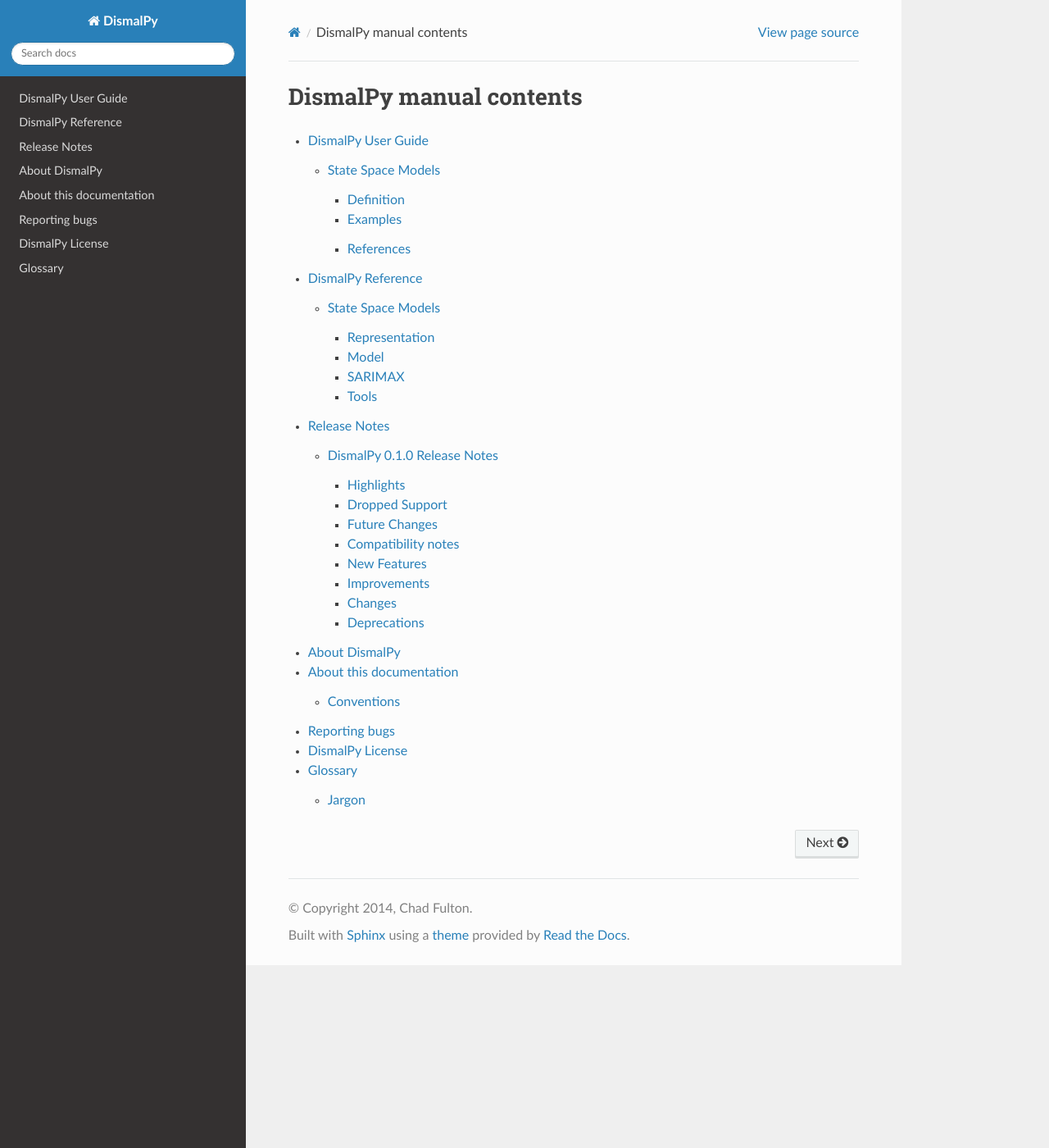
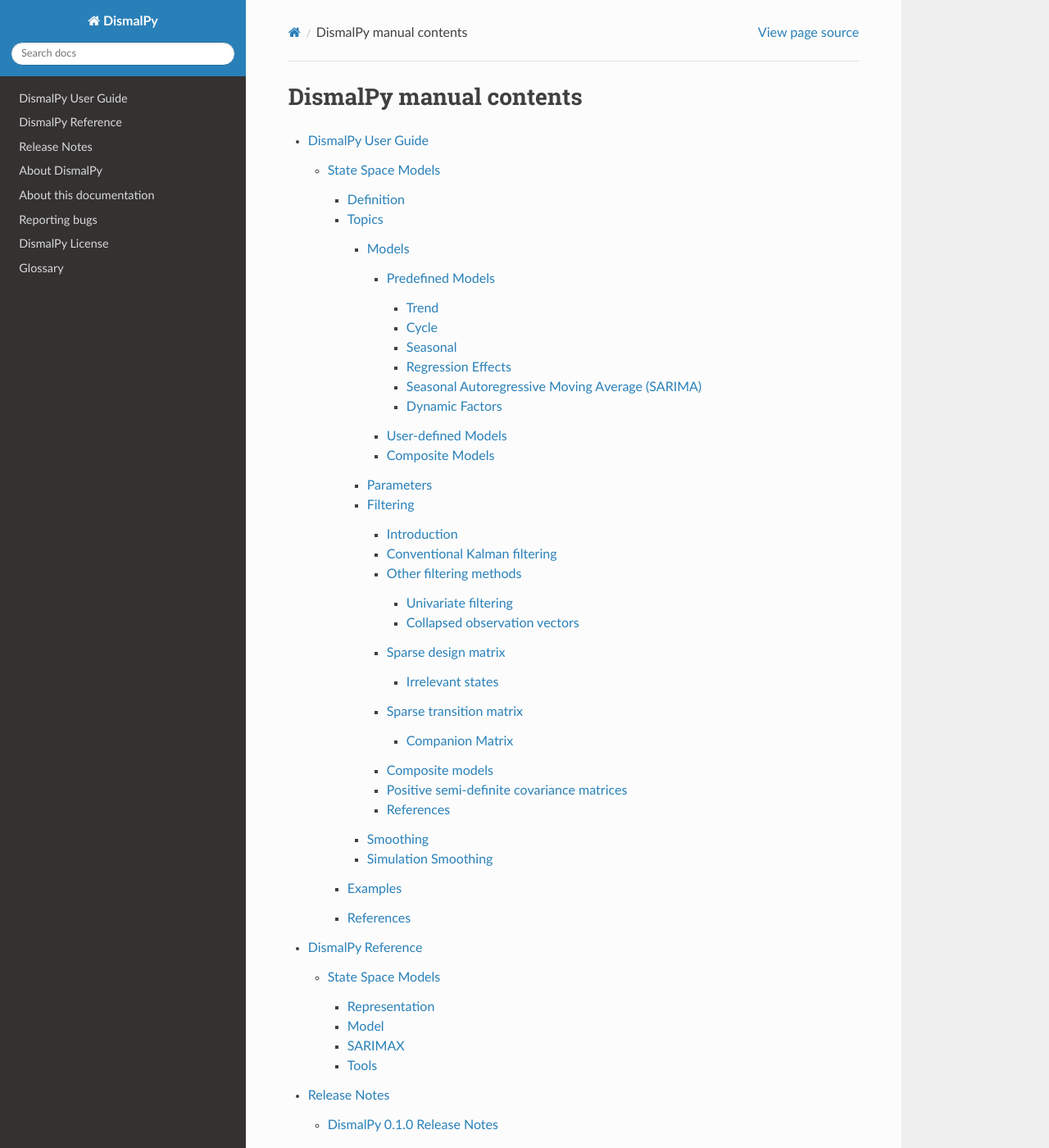
Before and after one commit to dismalpy/dismalpy, a Sphinx documentation site: the page built from doc/source/contents.rst, in a window 1280 px wide and 1400 px high. Shown: the whole window at 82% size. Built offline with Sphinx 7.4.7 and the Read the Docs theme 2.0.0, drawn with Linux system fonts in a browser that asks for light colours; pages that are not in the unit, such as notebooks, are missing from menus; the version number could not be read and is left out.

Commit message:
DOC: Stubs for expanded SSM documentation.

```diff
--- a/doc/source/user/ssm.rst
+++ b/doc/source/user/ssm.rst
@@ -51,6 +51,18 @@
 example, :math:`Z_t = Z_{t+1} ~ \forall ~ t`), its last dimension may
 be of size :math:`1` rather than size `nobs`.
 
+Topics
+------
+
+.. toctree::
+   :maxdepth: 2
+
+   ssm/models
+   ssm/parameters
+   ssm/filtering
+   ssm/smoothing
+   ssm/simulation_smoothing
+
 Examples
 --------
 
--- /dev/null
+++ b/doc/source/user/ssm/filtering.rst
@@ -0,0 +1,43 @@
+.. _ssm:
+
+Filtering
+=========
+
+Introduction
+------------
+
+Conventional Kalman filtering
+-----------------------------
+
+Other filtering methods
+-----------------------
+
+Univariate filtering
+^^^^^^^^^^^^^^^^^^^^
+
+Collapsed observation vectors
+^^^^^^^^^^^^^^^^^^^^^^^^^^^^^
+
+Sparse design matrix
+--------------------
+
+Irrelevant states
+^^^^^^^^^^^^^^^^^
+
+Sparse transition matrix
+------------------------
+
+Companion Matrix
+^^^^^^^^^^^^^^^^
+
+Composite models
+----------------
+
+Positive semi-definite covariance matrices
+------------------------------------------
+
+References
+----------
+.. [1] Durbin, James, and Siem Jan Koopman. 2012.
+ Time Series Analysis by State Space Methods: Second Edition.
+ Oxford University Press.
--- /dev/null
+++ b/doc/source/user/ssm/models.rst
@@ -0,0 +1,33 @@
+.. _ssm:
+
+Models
+======
+
+The models we will consider are descriptions of stochastic processes
+:math:`\{y_t\}` that can be put in the form of a linear state space model with
+Gaussian irregular components.
+
+Although there are a large number of models (and even often several ways to
+represent a given model in state-space form), much can be accomplished simply
+by combining a few important models:
+
+- The **basic structural time series model**
+
+Predefined Models
+-----------------
+
+.. toctree::
+   :maxdepth: 2
+
+   models/trend
+   models/cycle
+   models/seasonal
+   models/regression
+   models/sarima
+   models/factors
+
+User-defined Models
+-------------------
+
+Composite Models
+----------------
--- /dev/null
+++ b/doc/source/user/ssm/models/cycle.rst
@@ -0,0 +1,4 @@
+.. _ssm:
+
+Cycle
+=====
--- /dev/null
+++ b/doc/source/user/ssm/models/factors.rst
@@ -0,0 +1,4 @@
+.. _ssm:
+
+Dynamic Factors
+===============
--- /dev/null
+++ b/doc/source/user/ssm/models/regression.rst
@@ -0,0 +1,4 @@
+.. _ssm:
+
+Regression Effects
+==================
--- /dev/null
+++ b/doc/source/user/ssm/models/sarima.rst
@@ -0,0 +1,4 @@
+.. _ssm:
+
+Seasonal Autoregressive Moving Average (SARIMA)
+===============================================
--- /dev/null
+++ b/doc/source/user/ssm/models/seasonal.rst
@@ -0,0 +1,4 @@
+.. _ssm:
+
+Seasonal
+========
--- /dev/null
+++ b/doc/source/user/ssm/models/trend.rst
@@ -0,0 +1,4 @@
+.. _ssm:
+
+Trend
+=====
--- /dev/null
+++ b/doc/source/user/ssm/parameters.rst
@@ -0,0 +1,4 @@
+.. _ssm:
+
+Parameters
+==========
--- /dev/null
+++ b/doc/source/user/ssm/simulation_smoothing.rst
@@ -0,0 +1,4 @@
+.. _ssm:
+
+Simulation Smoothing
+====================
--- /dev/null
+++ b/doc/source/user/ssm/smoothing.rst
@@ -0,0 +1,4 @@
+.. _ssm:
+
+Smoothing
+=========
```
